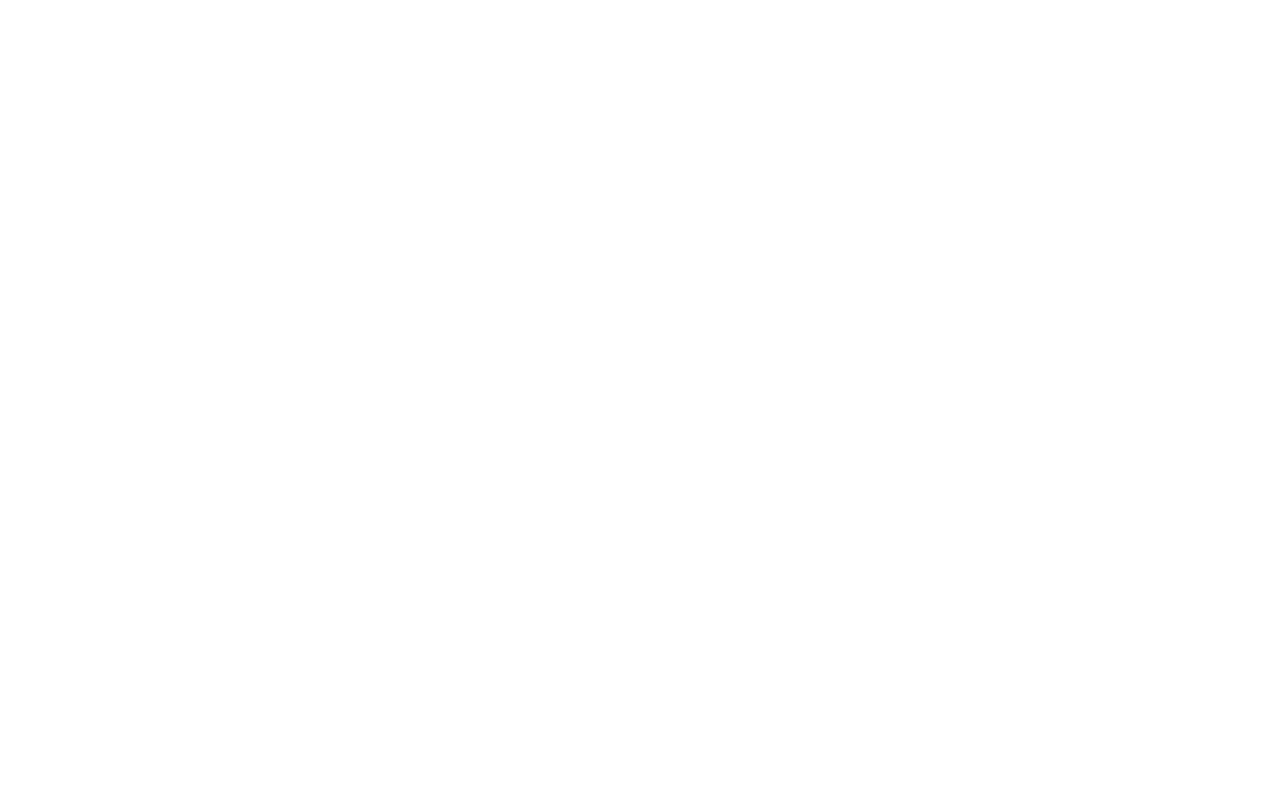
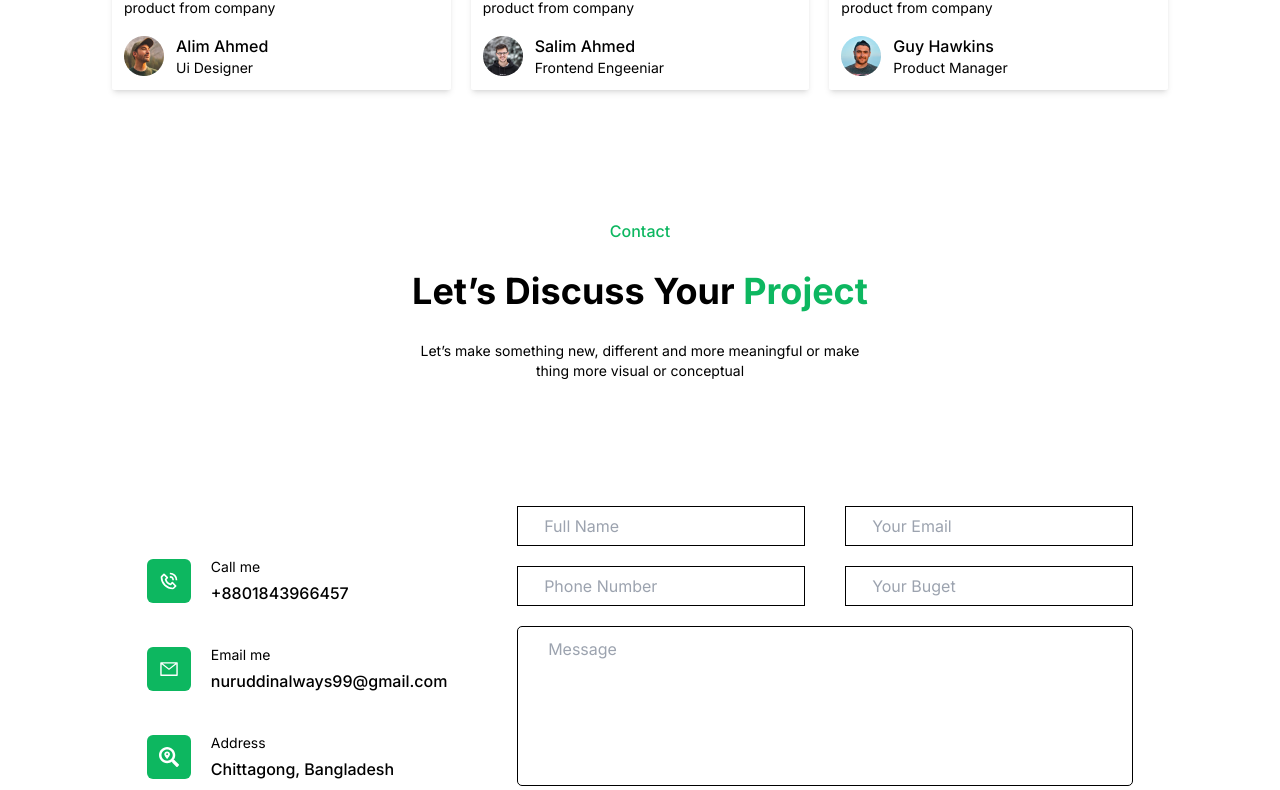
Before and after one commit to itznur07/m-design-portfolio, a React (Create React App) app: page / in a window 1280 px wide. Shown: the part 2345-3135 px from the top of the page. Before the commit the page ends 2308 px from the top, so only its background shows below. Built offline with nearby package versions, Linux system fonts and the light colour scheme.

Commit message:
Contact component

```diff
--- /dev/null
+++ b/src/Components/Contact.js
@@ -0,0 +1,105 @@
+import React from "react";
+
+// import icons
+import { AiOutlineMail } from "react-icons/ai";
+import { BiPhoneCall } from "react-icons/bi";
+import { FaSearchLocation } from "react-icons/fa";
+
+const Contact = () => {
+  return (
+    <div className='h-96 mt-32'>
+      <div className='flex flex-col gap-6 items-center'>
+        <p className='text-md text-[#0db760] font-medium'>Contact</p>
+        <p className='text-4xl font-bold leading-snug'>
+          Let’s Discuss Your <span className='text-[#0db760]'>Project</span>
+        </p>
+        <p className='text-[#000] text-sm text-center'>
+          Let’s make something new, different and more meaningful or make <br />{" "}
+          thing more visual or conceptual
+        </p>
+      </div>
+      {/* form */}
+      <div className='h-96 mt-24 flex justify-around items-center'>
+        {/* left */}
+        <div className='flex flex-col gap-10'>
+          <InfoCard
+            icon={<BiPhoneCall />}
+            name='Call me'
+            value='+8801843966457'
+          />
+          <InfoCard
+            icon={<AiOutlineMail />}
+            name='Email me'
+            value='nuruddinalways99@gmail.com'
+          />
+          <InfoCard
+            icon={<FaSearchLocation />}
+            name='Address'
+            value='Chittagong, Bangladesh'
+          />
+        </div>
+        {/* right */}
+        <form className='flex flex-col  gap-5'>
+          <div className='flex items-center gap-10'>
+            <Input placeholder='Full Name' />
+            <Input placeholder='Your Email' />
+          </div>
+          <div className='flex items-center gap-10'>
+            <Input placeholder='Phone Number' />
+            <Input placeholder='Your Buget' />
+          </div>
+          <div className=''>
+            <textarea
+              style={{
+                width: "616px",
+                height: "160px",
+                border: "1px solid #000000",
+                resize: "none",
+                padding: "10px 30px",
+                borderRadius: "5px",
+                outline: "none",
+              }}
+              placeholder='Message'
+            ></textarea>
+            <div>
+              <button className='px-4 py-2 bg-[#0db760] rounded-md text-md text-[#fff] '>
+                Submit
+              </button>
+            </div>
+          </div>
+        </form>
+      </div>
+    </div>
+  );
+};
+
+// call card
+const InfoCard = ({ icon, name, value }) => {
+  return (
+    <div className='flex items-center gap-5'>
+      <div className='bg-[#0db760] rounded-md p-3 text-xl text-[#fff]'>
+        {icon}
+      </div>
+      <div className='flex flex-col gap-1'>
+        <span className='text-sm'>{name}</span>
+        <span className='font-medium text-md'>{value}</span>
+      </div>
+    </div>
+  );
+};
+
+// input Component
+
+const Input = ({ placeholder }) => {
+  return (
+    <div className='w-72 h-10 border border-[#000] flex items-center justify-center hover:border-[#0db760]'>
+      <input
+        className='outline-none border-none'
+        type='text'
+        placeholder={placeholder}
+      />
+    </div>
+  );
+};
+
+export default Contact;
--- a/src/Components/Reviews.js
+++ b/src/Components/Reviews.js
@@ -9,7 +9,7 @@ import p3 from "../assets/img/men3.png";
 const Reviews = () => {
   return (
     <>
-      <div className='flex flex-col gap-10 h-96'>
+      <div className='flex flex-col gap-10 h-96 mt-32'>
         <div className='flex flex-col gap-6'>
           <p className='text-md text-[#0db760] font-medium'>Reviews</p>
           <p className='text-4xl font-bold leading-snug'>
--- a/src/Components/Skills.js
+++ b/src/Components/Skills.js
@@ -55,7 +55,7 @@ const Skills = () => {
 const Card = ({ icon, title, about }) => {
   return (
     <>
-      <div className='flex flex-col gap-2 shadow-md px-5 py-4 rounded-sm'>
+      <div className='flex flex-col gap-2 shadow-md hover:shadow-lg px-5 py-4 rounded-sm'>
         <i className='text-xl text-[#0db760]'>{icon}</i>
         <p className='text-md font-medium'>{title}</p>
         <p className='text-sm'>{about}</p>
--- a/src/Pages/Home.js
+++ b/src/Pages/Home.js
@@ -1,5 +1,6 @@
 import React from "react";
 import Banner from "../Components/Banner";
+import Contact from "../Components/Contact";
 import Navbar from "../Components/Navbar";
 import Portfolio from "../Components/Portfolio";
 import Reviews from "../Components/Reviews";
@@ -15,6 +16,7 @@ const Home = () => {
       <Skills />
       <Portfolio />
       <Reviews />
+      <Contact />
     </>
   );
 };
```
